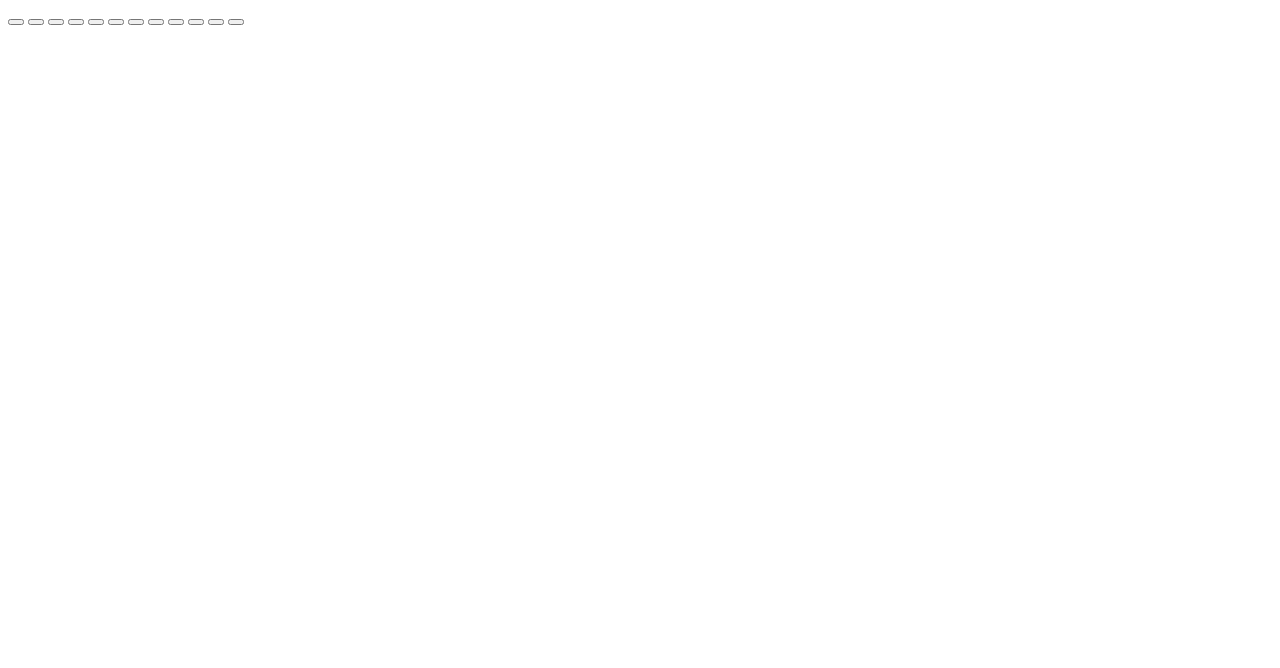
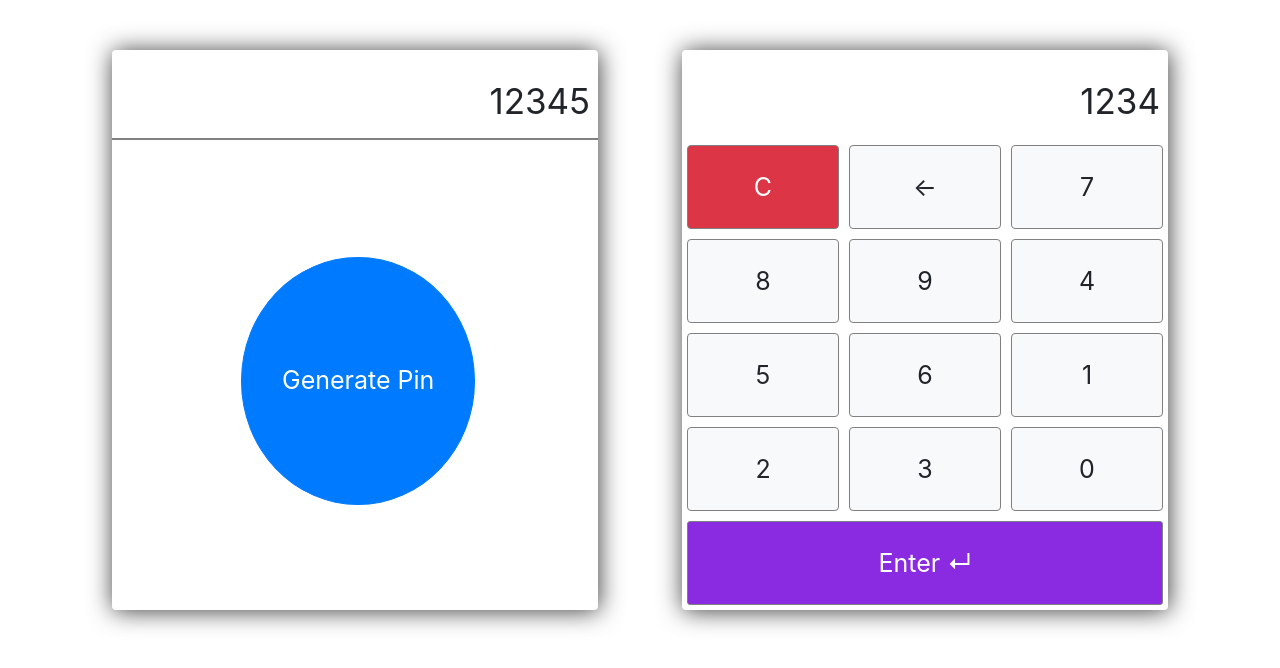
Before and after one commit to asiffaizan/pin-matcher, a plain HTML site: page index.html in a window 1280 px wide. Drawn offline with nearby package versions, Linux system fonts and the light colour scheme.

Commit message:
update on 10/5/12

```diff
--- a/index.html
+++ b/index.html
@@ -4,24 +4,50 @@
     <meta charset="UTF-8">
     <meta http-equiv="X-UA-Compatible" content="IE=edge">
     <meta name="viewport" content="width=device-width, initial-scale=1.0">
+    <link rel="stylesheet" href="https://maxcdn.bootstrapcdn.com/bootstrap/4.0.0/css/bootstrap.min.css">
+    <link href="https://cdnjs.cloudflare.com/ajax/libs/font-awesome/5.11.2/css/all.css" rel="stylesheet" />
     <title>pin-matching</title>
+    <link rel="stylesheet" href="style.css">
 </head>
 <body>
     <section>
         <div class="container">
-            <div id="display"></div>
-            <button class="button"></button>
-            <button class="button"></button>
-            <button class="button"></button>
-            <button class="button"></button>
-            <button class="button"></button>
-            <button class="button"></button>
-            <button class="button"></button>
-            <button class="button"></button>
-            <button class="button"></button>
-            <button class="button"></button>
-            <button class="button"></button>
-            <button class="button"></button>
+           <div class="row">
+            <div class="col-md-6">
+                <div class="holder">
+                    <div id="pin-display" style="border-bottom: 2px solid gray;">12345</div>
+                    <button type="button" class="btn btn-primary generate">Generate Pin</button>
+                </div>
+            </div>
+                <div class="col-md-6" >
+                    <div class="holder">
+                        <div id="display">1234</div>
+                        <div class="buttons">
+                            <button type="button" class="btn btn-danger button">C</button>
+                            <!-- <button type="button" class="btn btn-light button">/</button>
+                            <button type="button" class="btn btn-light button">*</button> -->
+                            <button type="button" class="btn btn-light button">&larr;</button>
+                            <button type="button" class="btn btn-light button">7</button>
+                            <button type="button" class="btn btn-light button">8</button>
+                            <button type="button" class="btn btn-light button">9</button>
+                            <!-- <button type="button" class="btn btn-light button">-</button> -->
+                            <button type="button" class="btn btn-light button">4</button>
+                            <button type="button" class="btn btn-light button">5</button>
+                            <button type="button" class="btn btn-light button">6</button>
+                            <!-- <button type="button" class="btn btn-light button">+</button> -->
+                            <button type="button" class="btn btn-light button">1</button>
+                            <button type="button" class="btn btn-light button">2</button>
+                            <button type="button" class="btn btn-light button">3</button>
+                            <!-- <button type="button" class="btn btn-light button">.</button> -->
+                            <!-- <button type="button" class="btn btn-light button">(</button> -->
+                            <button type="button" class="btn btn-light button">0</button>
+                            <!-- <button type="button" class="btn btn-light button">)</button> -->
+                            <button type="button" id="equal" class="btn btn-success button">Enter ↵</button>
+                        </div>
+                    </div>
+                </div>
+           </div>
+
         </div>
     </section>
 </body>
--- a/style.css
+++ b/style.css
@@ -0,0 +1,67 @@
+body {
+    margin: 0;
+    padding: 0;
+}
+/* Input field */
+section {
+    padding-top: 50px;
+}
+.holder {
+    width: 90%;
+    margin: 0 auto;
+    box-shadow: 1px 1px 25px #3c3c3c;
+    border-radius: 4px;
+    padding: 0;
+    height: 100%;
+}
+#display,#pin-display {
+    text-align: right;
+    height: 90px;
+    line-height: 70px;
+    padding: 16px 8px;
+    font-size: 35px;
+}
+.buttons {
+    display: grid;
+    grid-template-columns: 1fr 1fr 1fr;
+    text-align: center;
+}
+.button {
+    border: 1px solid gray;
+    cursor: pointer;
+    margin: 5px;
+    line-height: 70px;
+    font-size: 25px;
+}
+#equal {
+    color: white;
+    background: blueviolet;
+    border-radius: 3px;
+    width: 294%;
+}
+#cancel {
+    color: white;
+    /* background: red; */
+    border-radius: 3px;
+}
+
+/* Generator */
+
+.generate {
+    border-radius: 50%;
+    position: absolute;
+    top: 37%;
+    left: 30%;
+    font-size: 25px;
+    text-align: center;
+    transition: 0.3s ease-in-out;
+    padding: 13vh 5vh;
+}
+.generate:before {
+    content: '';
+    position: relative;
+}
+.generate:hover {
+    background-color: hsl(231 51% 50% / 1);
+    border-color: hsl(147, 51%, 50%);
+}
```
